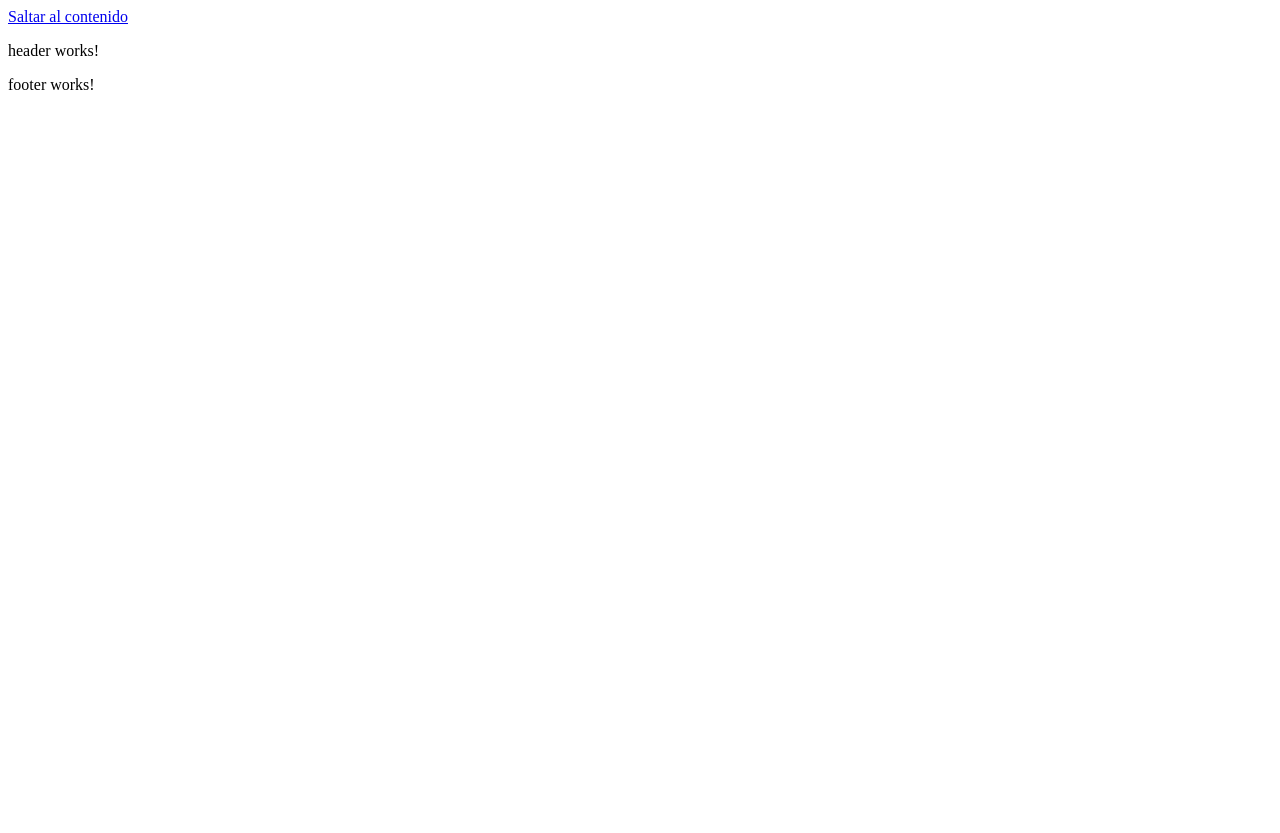
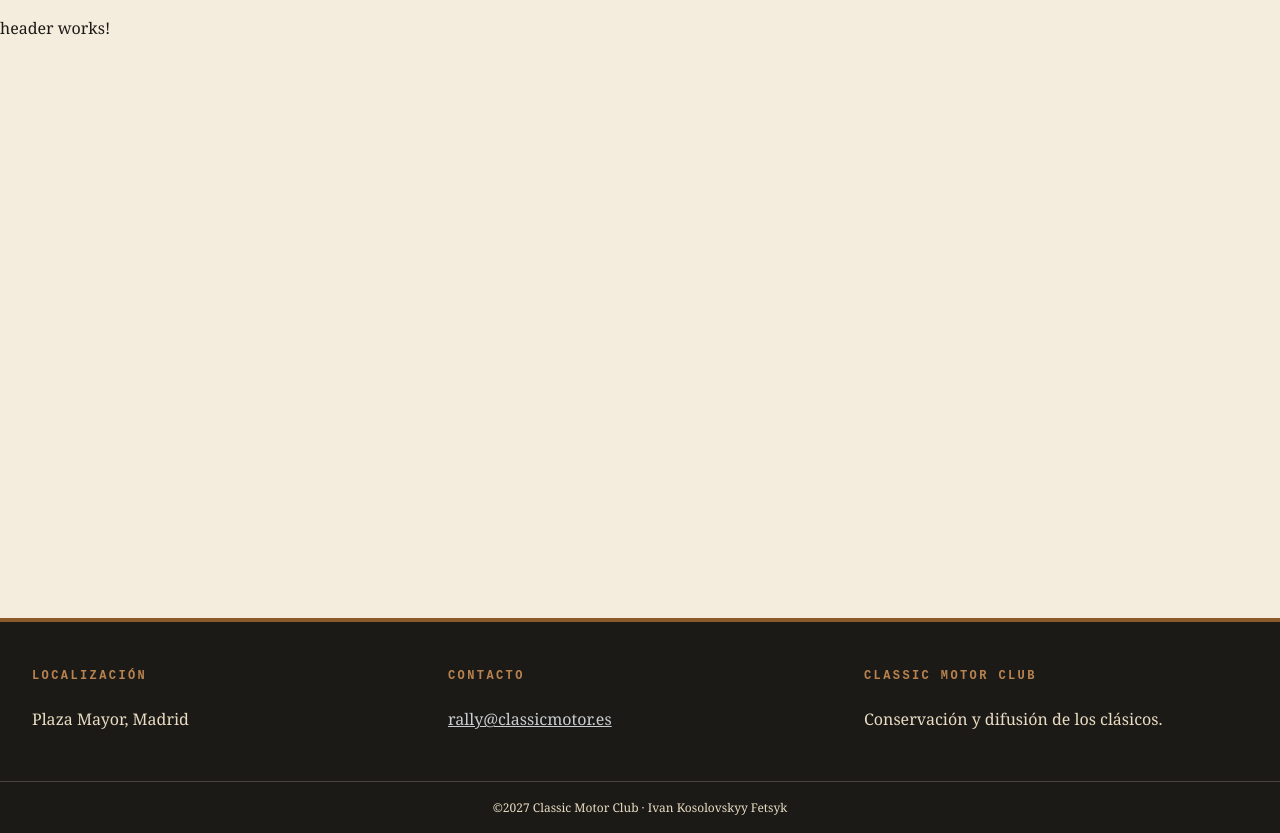
Before and after one commit to donivanovich/RallyClassicMotors, an Angular app: page / in a window 1280 px wide. Before the commit the page ends 800 px from the top, so only its background shows below. Built offline with nearby package versions, Linux system fonts and the light colour scheme.

Commit message:
feat: global styles and footer view

```diff
--- a/angular.json
+++ b/angular.json
@@ -2,7 +2,8 @@
   "$schema": "./node_modules/@angular/cli/lib/config/schema.json",
   "version": 1,
   "cli": {
-    "packageManager": "npm"
+    "packageManager": "npm",
+    "analytics": false
   },
   "newProjectRoot": "projects",
   "projects": {
@@ -23,6 +24,11 @@
             "browser": "src/main.ts",
             "tsConfig": "tsconfig.app.json",
             "inlineStyleLanguage": "scss",
+            "stylePreprocessorOptions": {
+                "includePaths": [
+                    "src/styles"
+                ]
+            },
             "assets": [
               {
                 "glob": "**/*",
--- a/src/app/layout/footer/footer.html
+++ b/src/app/layout/footer/footer.html
@@ -1 +1,21 @@
-<p>footer works!</p>
+<footer class="footer">
+  <div class="footer__inner">
+    <section class="footer__col" aria-labelledby="footer-localizacion">
+      <h2 class="footer__title" id="footer-localizacion">Localización</h2>
+      <p class="footer__text">Plaza Mayor, Madrid</p>
+    </section>
+    <section class="footer__col" aria-labelledby="footer-contacto">
+      <h2 class="footer__title" id="footer-contacto">Contacto</h2>
+      <address class="footer__text">
+        <a class="footer__link" href="mailto:rally@classicmotor.es">
+          rally@classicmotor.es
+        </a>
+      </address>
+    </section>
+    <section class="footer__col" aria-labelledby="footer-club">
+      <h2 class="footer__title" id="footer-club">Classic Motor Club</h2>
+      <p class="footer__text">Conservación y difusión de los clásicos.</p>
+    </section>
+  </div>
+  <p class="footer__copy">©2027 Classic Motor Club · Ivan Kosolovskyy Fetsyk</p>
+</footer>
--- a/src/app/layout/footer/footer.scss
+++ b/src/app/layout/footer/footer.scss
@@ -0,0 +1,50 @@
+@use 'variables' as *;
+@use 'mixins' as *;
+
+.footer {
+  background: $color-ink;
+  color: $color-parchment;
+  border-top: 4px solid $color-leather;
+
+  &__inner {
+    @include container;
+    display: grid;
+    gap: $space-8;
+    padding-block: $space-12;
+  }
+
+  &__col {
+    display: flex;
+    flex-direction: column;
+    gap: $space-2;
+  }
+
+  &__title {
+    @include eyebrow;
+    color: $color-leather-light;
+    font-family: $font-mono;
+  }
+
+  &__text {
+    margin: 0;
+    font-style: normal;
+  }
+
+  &__link {
+    color: $color-chrome;
+  }
+
+  &__copy {
+    margin: 0;
+    padding: $space-4;
+    text-align: center;
+    font-size: $font-size-xs;
+    border-top: 1px solid $color-ink-soft;
+  }
+
+  @include mq($bp-tablet) {
+    &__inner {
+      grid-template-columns: repeat(3, 1fr);
+    }
+  }
+}
--- a/src/app/layout/footer/footer.ts
+++ b/src/app/layout/footer/footer.ts
@@ -2,6 +2,7 @@ import { Component } from '@angular/core';
 
 @Component({
   selector: 'app-footer',
+  standalone: true,
   imports: [],
   templateUrl: './footer.html',
   styleUrl: './footer.scss',
--- a/src/styles.scss
+++ b/src/styles.scss
@@ -1 +1,120 @@
-/* You can add global styles to this file, and also import other style files */
+@use 'variables' as *;
+@use 'mixins' as *;
+
+*, *::before, *::after { box-sizing: border-box; }
+
+html { scroll-behavior: smooth; }
+
+body {
+  margin: 0;
+  font-family: $font-body;
+  font-size: $font-size-base;
+  line-height: $line-height-base;
+  color: $color-ink;
+  background-color: $color-cream;
+}
+
+h1, h2, h3, h4 {
+  font-family: $font-display;
+  line-height: $line-height-tight;
+  margin: 0 0 $space-4;
+}
+
+img { max-width: 100%; display: block; height: auto; }
+
+a { color: $color-racing-green; }
+
+:focus-visible { @include focus-ring; }
+
+.skip-link {
+  position: absolute;
+  left: $space-4;
+  top: -100px;
+  padding: $space-2 $space-4;
+  background: $color-racing-green;
+  color: $color-cream;
+  z-index: 100;
+
+  &:focus-visible { top: $space-4; }
+}
+
+.main { min-height: 70vh; }
+
+//section
+.section {
+  @include container;
+  padding-block: $space-12;
+
+  @include mq($bp-desktop) { padding-block: $space-16; }
+
+  &__eyebrow { @include eyebrow; color: $color-leather; margin: 0 0 $space-2; }
+  &__title { font-size: $font-size-xl; color: $color-racing-green-dark; }
+  &__lead { max-width: 60ch; color: $color-ink-soft; }
+
+  @include mq($bp-tablet) {
+    &__title { font-size: $font-size-2xl; }
+  }
+}
+
+// button
+.button {
+  display: inline-flex;
+  align-items: center;
+  justify-content: center;
+  gap: $space-2;
+  padding: $space-3 $space-6;
+  border: 2px solid transparent;
+  border-radius: $radius-sm;
+  font-family: $font-mono;
+  font-size: $font-size-sm;
+  letter-spacing: 0.1em;
+  text-transform: uppercase;
+  text-decoration: none;
+  cursor: pointer;
+  transition: background-color $transition-base, color $transition-base, transform $transition-base;
+
+  &:active { transform: translateY(1px); }
+  &:disabled, &--disabled { opacity: 0.45; cursor: not-allowed; pointer-events: none; }
+
+  &--primary { background: $color-racing-green; color: $color-cream; }
+  &--primary:hover { background: $color-racing-green-light; }
+
+  &--secondary { background: $color-burgundy; color: $color-cream; }
+  &--secondary:hover { background: $color-burgundy-dark; }
+
+  &--outline { background: transparent; border-color: $color-racing-green; color: $color-racing-green; }
+  &--outline:hover { background: $color-racing-green; color: $color-cream; }
+
+  &--chrome { background: $gradient-chrome; color: $color-ink; border-color: $color-chrome-dark; }
+  &--chrome:hover { filter: brightness(1.05); }
+}
+
+// badge
+.badge {
+  display: inline-block;
+  padding: $space-1 $space-2;
+  font-family: $font-mono;
+  font-size: $font-size-xs;
+  text-transform: uppercase;
+  letter-spacing: 0.1em;
+  border-radius: $radius-sm;
+  background: $color-parchment;
+  color: $color-leather;
+
+  &--green { background: $color-racing-green; color: $color-cream; }
+  &--burgundy { background: $color-burgundy; color: $color-cream; }
+}
+
+// map
+.map {
+  border: 4px solid $color-leather;
+  border-radius: $radius-md;
+  overflow: hidden;
+  box-shadow: $shadow-card;
+
+  &__frame { display: block; width: 100%; height: 320px; border: 0; }
+
+  @include mq($bp-tablet) {
+    &__frame { height: 420px; }
+  }
+}
--- /dev/null
+++ b/src/styles/_mixins.scss
@@ -0,0 +1,26 @@
+@use 'variables' as *;
+
+@mixin mq($bp) {
+  @media (min-width: $bp) { @content; }
+}
+
+@mixin container {
+  width: 100%;
+  max-width: $container-max;
+  margin-inline: auto;
+  padding-inline: $space-4;
+
+  @include mq($bp-tablet) { padding-inline: $space-8; }
+}
+
+@mixin focus-ring {
+  outline: 3px solid $color-focus;
+  outline-offset: 3px;
+}
+
+@mixin eyebrow {
+  font-family: $font-mono;
+  font-size: $font-size-xs;
+  letter-spacing: 0.2em;
+  text-transform: uppercase;
+}
--- /dev/null
+++ b/src/styles/_variables.scss
@@ -0,0 +1,63 @@
+// colores
+$color-racing-green: #1f3d2b;
+$color-racing-green-dark: #142a1d;
+$color-racing-green-light: #2f5a40;
+$color-burgundy: #6d1f2a;
+$color-burgundy-dark: #4f141d;
+$color-leather: #8b5a2b;
+$color-leather-light: #b8834f;
+$color-cream: #f4ecdc;
+$color-parchment: #e9dcc3;
+$color-chrome: #c9cdd1;
+$color-chrome-dark: #8a9096;
+$color-ink: #1c1a17;
+$color-ink-soft: #4a443c;
+$color-white: #fffdf8;
+$color-error: #a3262f;
+$color-success: #2f6b3f;
+$color-focus: #d4a23a;
+
+// degradado
+$gradient-chrome: linear-gradient(180deg, #f2f4f5 0%, $color-chrome 45%, $color-chrome-dark 55%, #e4e7e9 100%);
+
+//fuentes
+$font-display: 'Playfair Display', Georgia, serif;
+$font-body: 'Lora', Georgia, serif;
+$font-mono: 'IBM Plex Mono', 'Courier New', monospace;
+
+$font-size-xs: 0.75rem;
+$font-size-sm: 0.875rem;
+$font-size-base: 1rem;
+$font-size-lg: 1.25rem;
+$font-size-xl: 1.75rem;
+$font-size-2xl: 2.5rem;
+$font-size-3xl: 3.5rem;
+
+$font-weight-regular: 400;
+$font-weight-semibold: 600;
+$font-weight-bold: 700;
+$line-height-tight: 1.15;
+$line-height-base: 1.6;
+
+// espacios 4px
+$space-1: 0.25rem;
+$space-2: 0.5rem;
+$space-3: 0.75rem;
+$space-4: 1rem;
+$space-6: 1.5rem;
+$space-8: 2rem;
+$space-12: 3rem;
+$space-16: 4rem;
+
+// bordes y sombras
+$radius-sm: 2px;
+$radius-md: 4px;
+$border-thin: 1px solid $color-chrome-dark;
+$shadow-card: 0 8px 24px -12px rgba($color-ink, 0.45);
+
+// responsive
+$bp-mobile: 375px;
+$bp-tablet: 768px;
+$bp-desktop: 1440px;
+$container-max: 1280px;
+$transition-base: 200ms ease;
```
